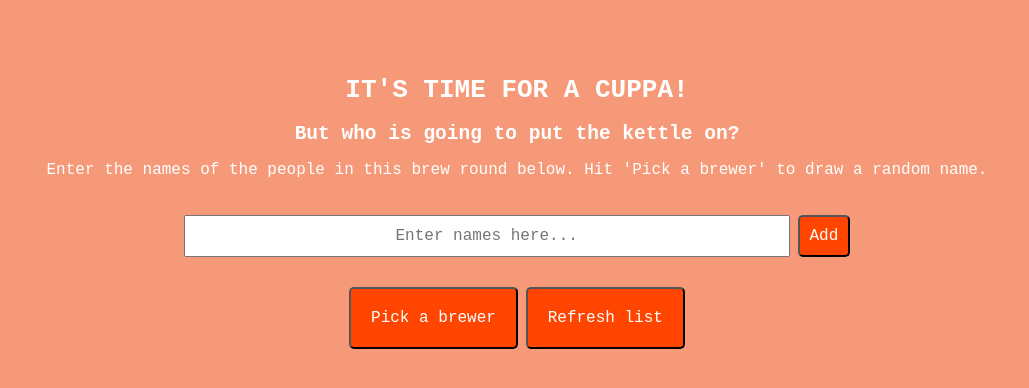
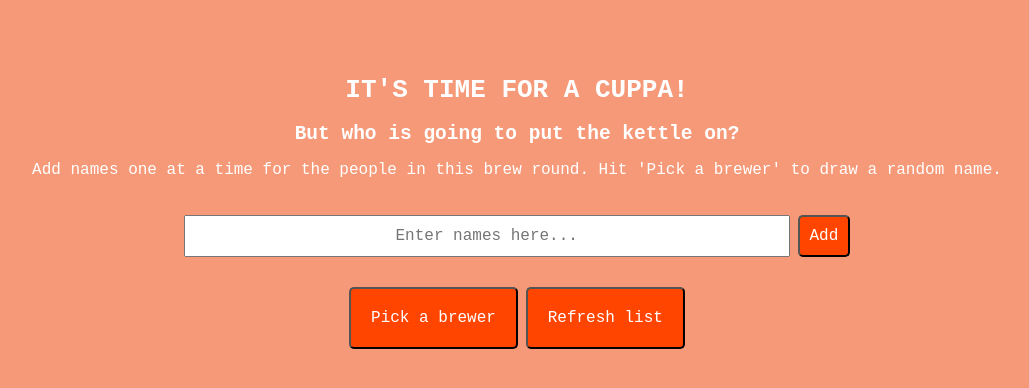
Before and after one commit to charsides/TeaGame, a plain HTML site: page index.html in a window 1280 px wide. Shown: the whole page, without its empty margins (123-1152 px from the left). Drawn offline with nearby package versions, Linux system fonts and the light colour scheme; no server answers.

Commit message:
Update index.html

```diff
--- a/index.html
+++ b/index.html
@@ -6,15 +6,13 @@
         <link rel="stylesheet" href="teagame.css" type="text/css">
         <link rel="stylesheet" href="https://cdnjs.cloudflare.com/ajax/libs/toastr.js/latest/toastr.min.css" type="text/css">
         <link rel="stylesheet" href="https://cdnjs.cloudflare.com/ajax/libs/animate.css/3.7.2/animate.min.css">
-
     </head>
-
     <body>
         <h1>IT'S TIME FOR A CUPPA!</h1>
         <div id="gif"></div>
         <div id="preGame">
             <h2>But who is going to put the kettle on?</h2>
-            <p>Enter the names of the people in this brew round below. Hit 'Pick a brewer' to draw a random name.</p>
+            <p>Add names one at a time for the people in this brew round. Hit 'Pick a brewer' to draw a random name.</p>
             <input type = "text" id = "nameInput" value = "" placeholder="Enter names here..." onfocus="this.placeholder = ''" onblur="this.placeholder = 'Enter names here...'" autocomplete="off"/>
             <button id="submit">Add</button>
         </div>
@@ -29,7 +27,6 @@
             <button id="reset">Refresh list</button>
         </div>
 
-
         <script
         src="https://code.jquery.com/jquery-3.4.1.min.js"
         integrity="sha256-CSXorXvZcTkaix6Yvo6HppcZGetbYMGWSFlBw8HfCJo="
@@ -37,5 +34,4 @@
         <script src="https://cdnjs.cloudflare.com/ajax/libs/toastr.js/latest/toastr.min.js"></script>
         <script src="teagame.js"></script>
     </body>
-
 </html>
```
